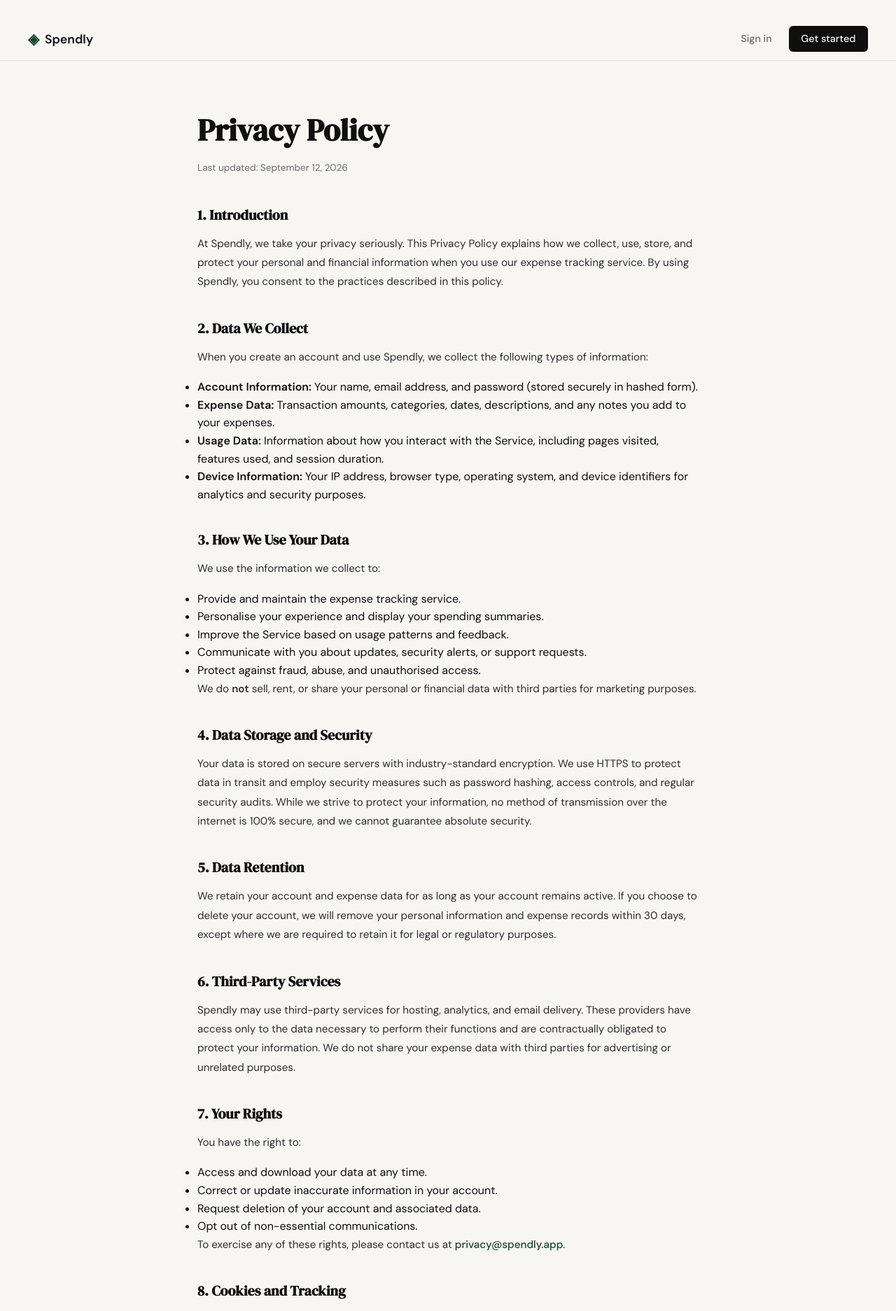
After one commit to devr11/spendly, a Python web app: template templates/privacy.html in a window 1280 px wide. The commit adds this page. Shown: the top 1873 px of the page at 70% size. Run offline with Jinja, Linux system fonts and the light colour scheme; the template is opened without the code that fills it, so the values that code supplies are empty.

Commit message:
landing: add privacy policy page and route

```diff
--- a/app.py
+++ b/app.py
@@ -25,6 +25,11 @@ def login():
 @app.route("/terms")
 def terms():
     return render_template("terms.html")
+
+
+@app.route("/privacy")
+def privacy():
+    return render_template("privacy.html")
 
 
 # ------------------------------------------------------------------ #
--- a/templates/base.html
+++ b/templates/base.html
@@ -15,7 +15,7 @@
     <nav class="navbar">
         <div class="nav-inner">
             <a href="{{ url_for('landing') }}" class="nav-brand">
-                <span class="brand-icon">â—ˆ</span>
+                <span class="brand-icon">◈</span>
                 <span class="brand-name">Spendly</span>
             </a>
             <div class="nav-links">
@@ -31,14 +31,14 @@
 
     <footer class="footer">
         <div class="footer-inner">
-            <span class="brand-icon">â—ˆ</span>
+            <span class="brand-icon">◈</span>
             <span class="footer-name">Spendly</span>
             <p class="footer-copy">Track every rupee. Own your finances.</p>
             <div class="footer-links">
                 <a href="{{ url_for('terms') }}">Terms and Conditions</a>
             </div>
             <div class="footer-links">
-                <a href="#">Privacy Policy</a>
+                <a href="{{ url_for('privacy') }}">Privacy Policy</a>
             </div>
         </div>
     </footer>
--- /dev/null
+++ b/templates/privacy.html
@@ -0,0 +1,134 @@
+{% extends "base.html" %}
+
+{% block title %}Privacy Policy — Spendly{% endblock %}
+
+{% block content %}
+
+<section class="legal-section">
+    <div class="legal-inner">
+        <div class="legal-header">
+            <h1 class="legal-title">Privacy Policy</h1>
+            <p class="legal-updated">Last updated: September 12, 2026</p>
+        </div>
+
+        <div class="legal-body">
+
+            <h2>1. Introduction</h2>
+            <p>
+                At Spendly, we take your privacy seriously. This Privacy Policy
+                explains how we collect, use, store, and protect your personal
+                and financial information when you use our expense tracking
+                service. By using Spendly, you consent to the practices
+                described in this policy.
+            </p>
+
+            <h2>2. Data We Collect</h2>
+            <p>
+                When you create an account and use Spendly, we collect the
+                following types of information:
+            </p>
+            <ul>
+                <li><strong>Account Information:</strong> Your name, email address, and password (stored securely in hashed form).</li>
+                <li><strong>Expense Data:</strong> Transaction amounts, categories, dates, descriptions, and any notes you add to your expenses.</li>
+                <li><strong>Usage Data:</strong> Information about how you interact with the Service, including pages visited, features used, and session duration.</li>
+                <li><strong>Device Information:</strong> Your IP address, browser type, operating system, and device identifiers for analytics and security purposes.</li>
+            </ul>
+
+            <h2>3. How We Use Your Data</h2>
+            <p>
+                We use the information we collect to:
+            </p>
+            <ul>
+                <li>Provide and maintain the expense tracking service.</li>
+                <li>Personalise your experience and display your spending summaries.</li>
+                <li>Improve the Service based on usage patterns and feedback.</li>
+                <li>Communicate with you about updates, security alerts, or support requests.</li>
+                <li>Protect against fraud, abuse, and unauthorised access.</li>
+            </ul>
+            <p>
+                We do <strong>not</strong> sell, rent, or share your personal or
+                financial data with third parties for marketing purposes.
+            </p>
+
+            <h2>4. Data Storage and Security</h2>
+            <p>
+                Your data is stored on secure servers with industry-standard
+                encryption. We use HTTPS to protect data in transit and employ
+                security measures such as password hashing, access controls, and
+                regular security audits. While we strive to protect your
+                information, no method of transmission over the internet is 100%
+                secure, and we cannot guarantee absolute security.
+            </p>
+
+            <h2>5. Data Retention</h2>
+            <p>
+                We retain your account and expense data for as long as your
+                account remains active. If you choose to delete your account, we
+                will remove your personal information and expense records within
+                30 days, except where we are required to retain it for legal or
+                regulatory purposes.
+            </p>
+
+            <h2>6. Third-Party Services</h2>
+            <p>
+                Spendly may use third-party services for hosting, analytics, and
+                email delivery. These providers have access only to the data
+                necessary to perform their functions and are contractually
+                obligated to protect your information. We do not share your
+                expense data with third parties for advertising or unrelated
+                purposes.
+            </p>
+
+            <h2>7. Your Rights</h2>
+            <p>
+                You have the right to:
+            </p>
+            <ul>
+                <li>Access and download your data at any time.</li>
+                <li>Correct or update inaccurate information in your account.</li>
+                <li>Request deletion of your account and associated data.</li>
+                <li>Opt out of non-essential communications.</li>
+            </ul>
+            <p>
+                To exercise any of these rights, please contact us at
+                <a href="mailto:privacy@spendly.app" class="legal-link">privacy@spendly.app</a>.
+            </p>
+
+            <h2>8. Cookies and Tracking</h2>
+            <p>
+                Spendly uses cookies and similar technologies to maintain your
+                session, remember your preferences, and analyse how the Service
+                is used. You can control cookie settings through your browser,
+                but disabling cookies may affect the functionality of the
+                Service.
+            </p>
+
+            <h2>9. Children's Privacy</h2>
+            <p>
+                Spendly is not intended for use by individuals under the age of
+                13. We do not knowingly collect personal information from
+                children. If we become aware that a child has provided us with
+                personal data, we will take steps to delete it promptly.
+            </p>
+
+            <h2>10. Changes to This Policy</h2>
+            <p>
+                We may update this Privacy Policy from time to time to reflect
+                changes in our practices or legal requirements. When we make
+                significant changes, we will notify you via email or through the
+                Service. The "Last updated" date at the top of this page
+                indicates when the policy was last revised.
+            </p>
+
+            <h2>11. Contact Us</h2>
+            <p>
+                If you have any questions or concerns about this Privacy Policy
+                or how we handle your data, please contact us at
+                <a href="mailto:privacy@spendly.app" class="legal-link">privacy@spendly.app</a>.
+            </p>
+
+        </div>
+    </div>
+</section>
+
+{% endblock %}
```
Also changed, not shown: ${HOME}/.claude-omniroute/.last-update-result.json, ${HOME}/.claude-omniroute/sessions/20500.json (deleted), ${HOME}/.claude-omniroute/sessions/28220.json (added), 11 other files.
